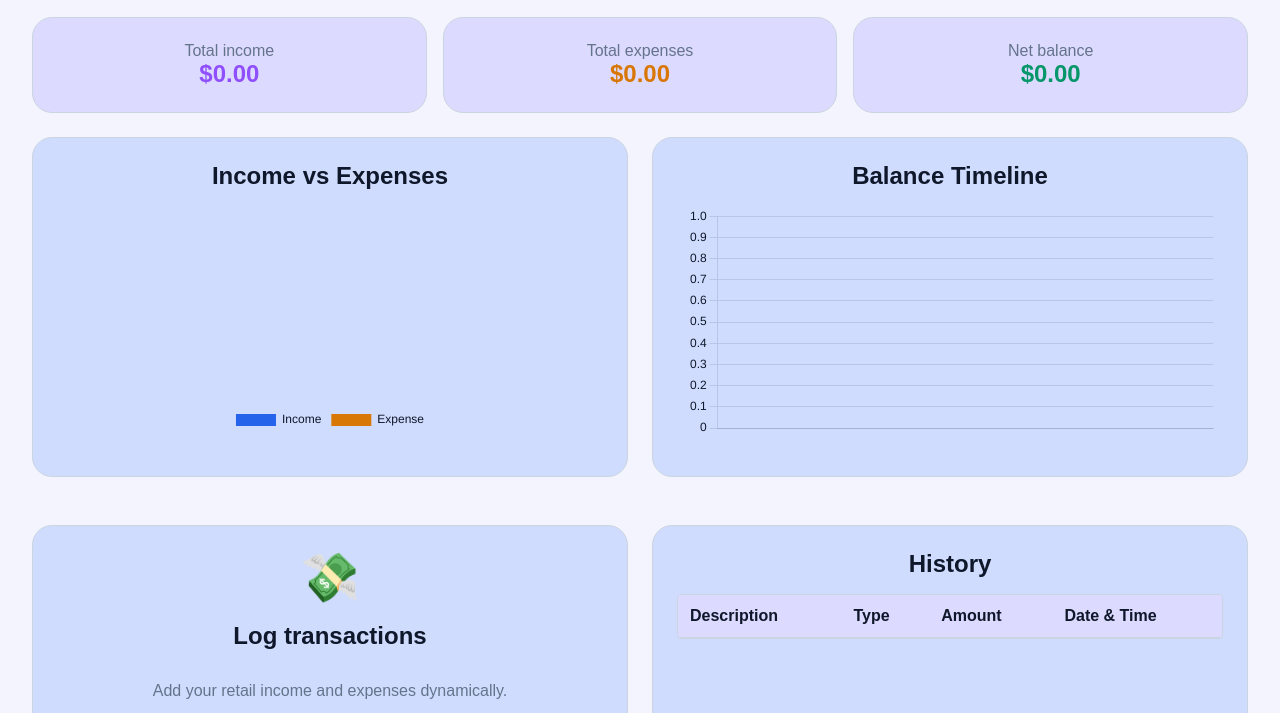
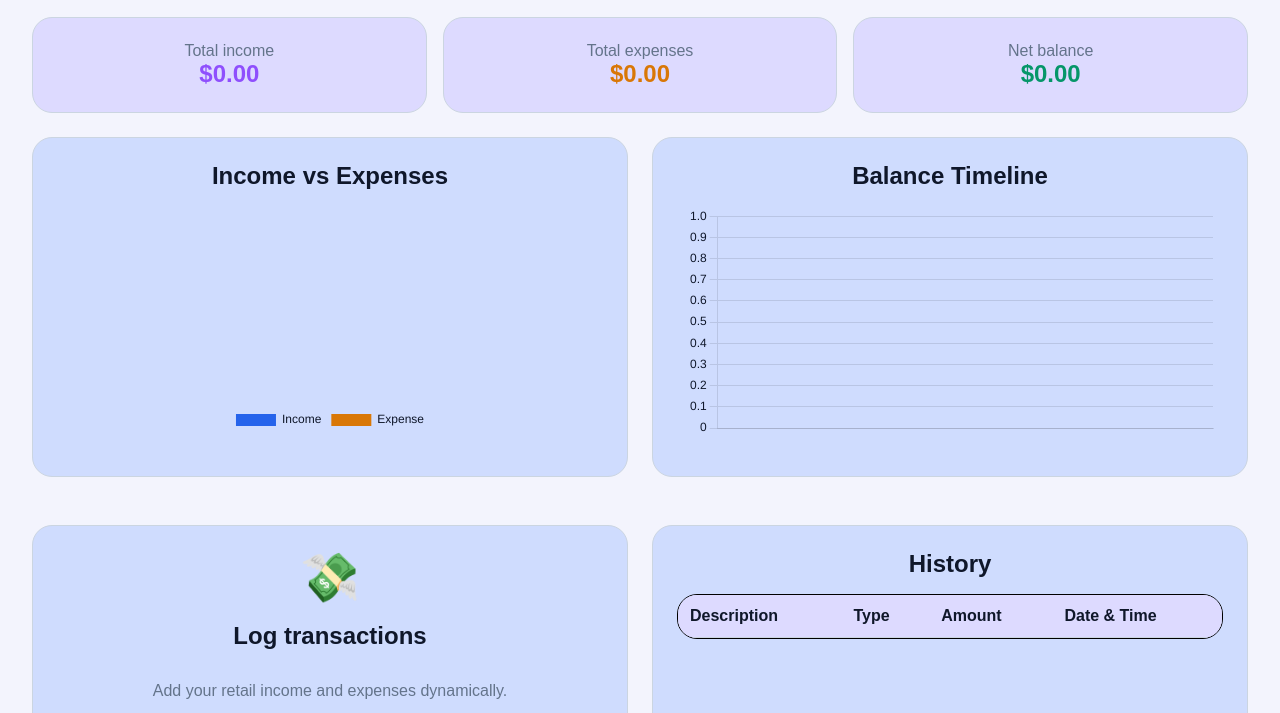
Before and after one commit to dg-giridharen/XenVault, a plain HTML site: page pages/dashboard.html in a window 1280 px wide. Shown: the part 71-784 px from the top of the page. Drawn offline with nearby package versions, Linux system fonts and the light colour scheme; sample sign-in values are in the browser's storage.

Commit message:
feat: add base stylesheet with support for light and dark mode themes

```diff
--- a/css/style.css
+++ b/css/style.css
@@ -10,6 +10,7 @@
   --secondary-bg: #c29bff;
   --secondary-text: #1f2937;
   --item-bg: #f1f5f9;
+  --border-table: black;
 }
 
 html.dark {
@@ -23,6 +24,7 @@ html.dark {
   --secondary-bg: #c29bff;
   --secondary-text: #f3f4f6;
   --item-bg: #334155;
+  --border-table: white;
 }
 
 * {
@@ -318,19 +320,21 @@ body {
 .history-table-container {
   width: 100%;
   overflow-x: auto;
-  border: 1px solid var(--border);
-  border-radius: 4px;
+  border: 1px solid var(--border-table);
+  border-radius: 20px;
 }
 
 .history-table {
   width: 100%;
   border-collapse: collapse;
   text-align: left;
+
 }
 
 .history-table th, .history-table td {
   padding: 0.75rem;
   border-bottom: 1px solid var(--border);
+
 }
 
 .history-table th {
```
